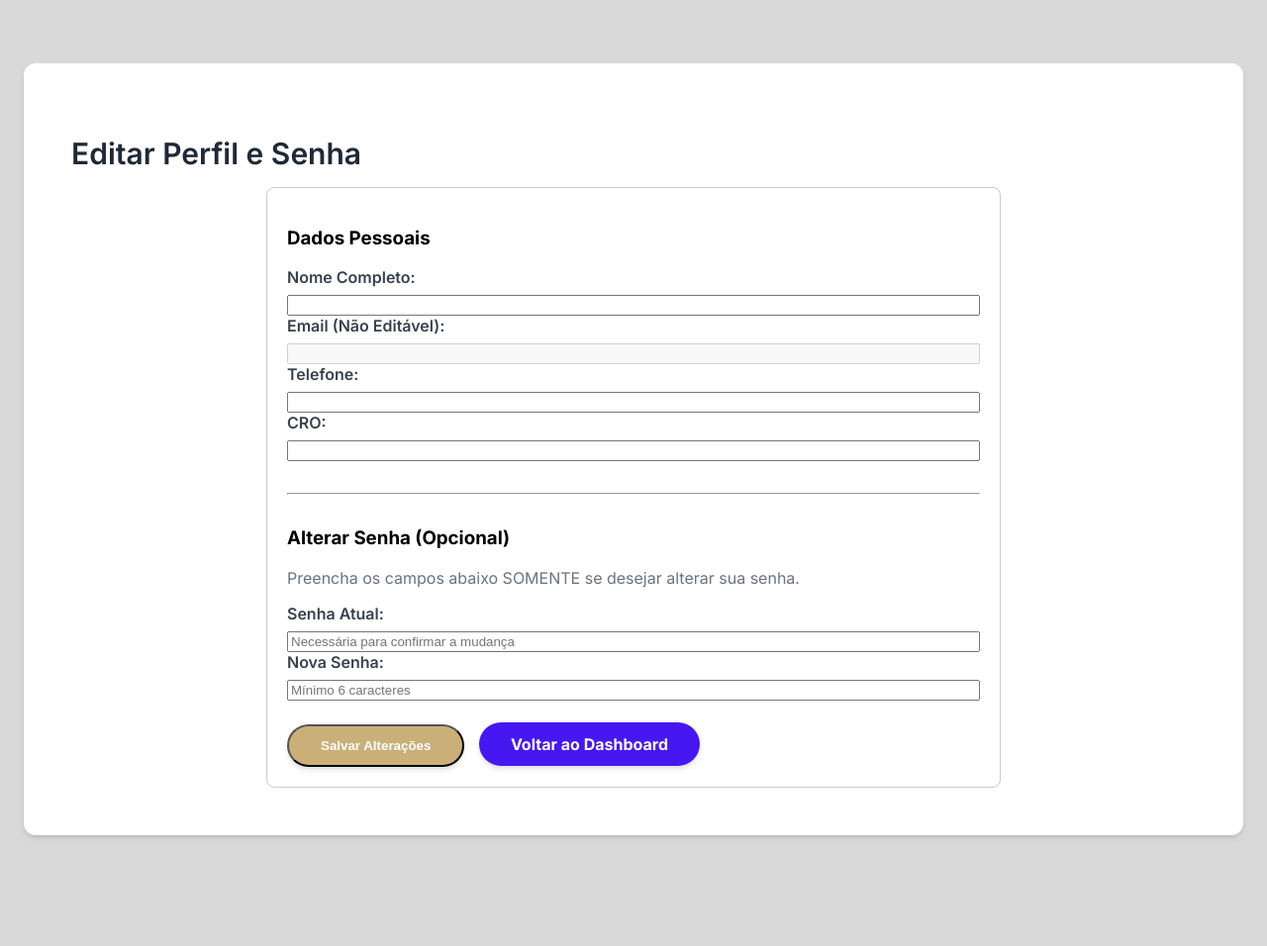
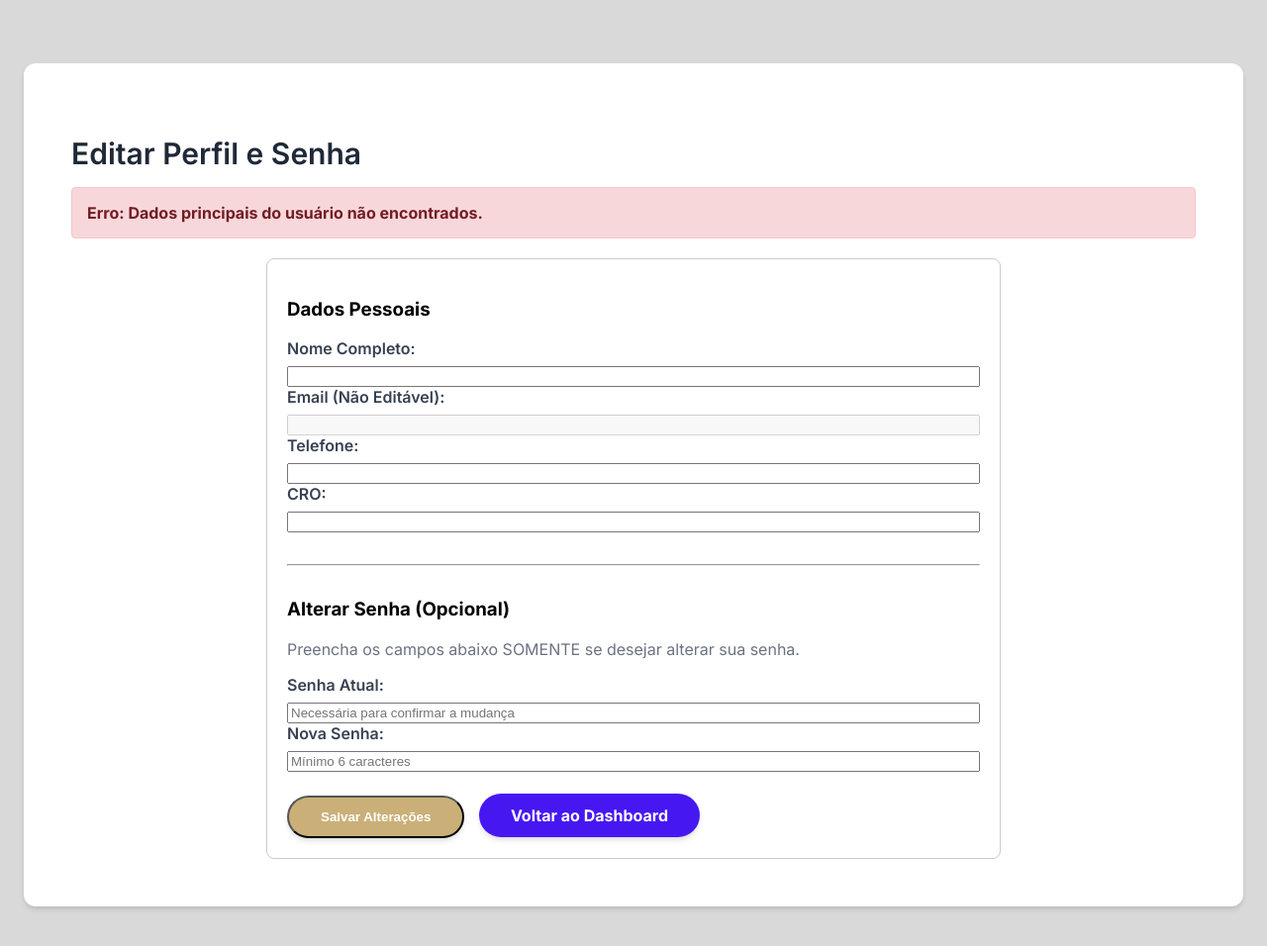
Before and after one commit to BiaSAragao/consultorio-web, a PHP site: page /admin/editar-perfil-dentista.php in a window 1280 px wide. Shown: the part 92-1048 px from the top of the page at 99% size. Run offline with PHP 8.4, Linux system fonts and the light colour scheme; the visitor is signed in with stand-in values (Sample User, id 1); data that the repository does not hold is empty; some libraries are stand-ins or nearby versions.

Commit message:
Corrigindo

```diff
--- a/admin/editar-perfil-dentista.php
+++ b/admin/editar-perfil-dentista.php
@@ -27,18 +27,18 @@ if ($_SERVER['REQUEST_METHOD'] === 'POST') {
         // A. Processamento da Mudança de Senha
         if (!empty($nova_senha)) {
 
-            // 1. Busca o HASH atual da senha
+            // 1. Busca o HASH atual da senha (correto: busca hash)
             $stmt_hash = $pdo->prepare("SELECT senha FROM Usuario WHERE usuario_id = :id");
             $stmt_hash->execute([':id' => $dentista_id]);
             $usuario = $stmt_hash->fetch(PDO::FETCH_ASSOC);
 
+            // 2. Verifica a Senha Atual (lida como texto PURO do formulário)
             if (!$usuario || !password_verify($senha_atual, $usuario['senha'])) {
                 $mensagem_erro = "Senha atual incorreta. A senha não foi alterada.";
-                // Interrompe o processo para que o usuário insira a senha atual correta
             } else if (strlen($nova_senha) < 6) {
                 $mensagem_erro = "A nova senha deve ter pelo menos 6 caracteres.";
             } else {
-                // 2. Cria o novo HASH da senha e faz o UPDATE
+                // 3. Cria o novo HASH e faz o UPDATE (correto: salva hash)
                 $novo_hash = password_hash($nova_senha, PASSWORD_DEFAULT);
                 $stmt_update_senha = $pdo->prepare("UPDATE Usuario SET senha = :hash WHERE usuario_id = :id");
                 $stmt_update_senha->execute([':hash' => $novo_hash, ':id' => $dentista_id]);
@@ -46,10 +46,11 @@ if ($_SERVER['REQUEST_METHOD'] === 'POST') {
             }
         }
 
-        // B. Processamento dos Dados Pessoais (Nome e Telefone na tabela Usuario)
+        // B. Processamento dos Dados Pessoais (Nome e Telefone/tel)
         if (empty($mensagem_erro)) { // Só prossegue se não houve erro de senha
 
-            $stmt_update_usuario = $pdo->prepare("UPDATE Usuario SET nome = :nome, telefone = :tel WHERE usuario_id = :id");
+            // CORRIGIDO: Usando a coluna 'tel' do banco de dados no UPDATE
+            $stmt_update_usuario = $pdo->prepare("UPDATE Usuario SET nome = :nome, tel = :tel WHERE usuario_id = :id");
             $stmt_update_usuario->execute([':nome' => $nome, ':tel' => $telefone, ':id' => $dentista_id]);
 
             // C. Processamento do CRO (na tabela Dentista)
@@ -58,14 +59,13 @@ if ($_SERVER['REQUEST_METHOD'] === 'POST') {
 
             $mensagem_sucesso = $mensagem_sucesso ? $mensagem_sucesso . " e seus dados pessoais também." : "Seus dados pessoais foram atualizados com sucesso.";
 
-            // Atualiza o nome na sessão caso ele tenha sido mudado
+            // Atualiza o nome na sessão
             $_SESSION['usuario_nome'] = $nome;
 
         }
 
     } catch (PDOException $e) {
-        $mensagem_erro = "Erro ao salvar: Falha na comunicação com o banco de dados.";
-        // Em debug, use: $mensagem_erro = "Erro: " . $e->getMessage();
+        $mensagem_erro = "Erro ao salvar: Falha na comunicação com o banco de dados. " . $e->getMessage();
     }
 }
 
@@ -74,10 +74,17 @@ if ($_SERVER['REQUEST_METHOD'] === 'POST') {
 
 try {
     // 2. Busca dos dados atuais do usuário (tabela Usuario)
+    // CORRIGIDO: Buscando a coluna 'tel' e apelidando como 'telefone'
     $sql_usuario = "SELECT nome, email, tel AS telefone FROM Usuario WHERE usuario_id = :id";
     $stmt_usuario = $pdo->prepare($sql_usuario);
     $stmt_usuario->execute([':id' => $dentista_id]);
     $dados_usuario = $stmt_usuario->fetch(PDO::FETCH_ASSOC);
+
+    // CORREÇÃO ANTI-FATAL-ERROR: Garante que é um array, mesmo se não encontrar
+    if ($dados_usuario === false) {
+        $dados_usuario = ['nome' => '', 'email' => '', 'telefone' => ''];
+        $mensagem_erro = $mensagem_erro ?: "Erro: Dados principais do usuário não encontrados.";
+    }
 
     // 3. Busca do CRO (tabela Dentista)
     $sql_dentista = "SELECT cro FROM Dentista WHERE usuario_id = :id";
@@ -85,11 +92,16 @@ try {
     $stmt_dentista->execute([':id' => $dentista_id]);
     $dados_dentista = $stmt_dentista->fetch(PDO::FETCH_ASSOC);
 
-    // Combina os dados
+    // CORREÇÃO ANTI-FATAL-ERROR: Garante que é um array, mesmo se não encontrar
+    if ($dados_dentista === false) {
+        $dados_dentista = ['cro' => ''];
+    }
+
+    // Combina os dados (array_merge agora está seguro)
     $perfil = array_merge($dados_usuario, $dados_dentista);
 
 } catch (PDOException $e) {
-    $mensagem_erro = "Erro ao carregar dados do perfil.";
+    $mensagem_erro = "Erro ao carregar dados do perfil. " . $e->getMessage();
     $perfil = ['nome' => '', 'email' => '', 'telefone' => '', 'cro' => ''];
 }
 
```
